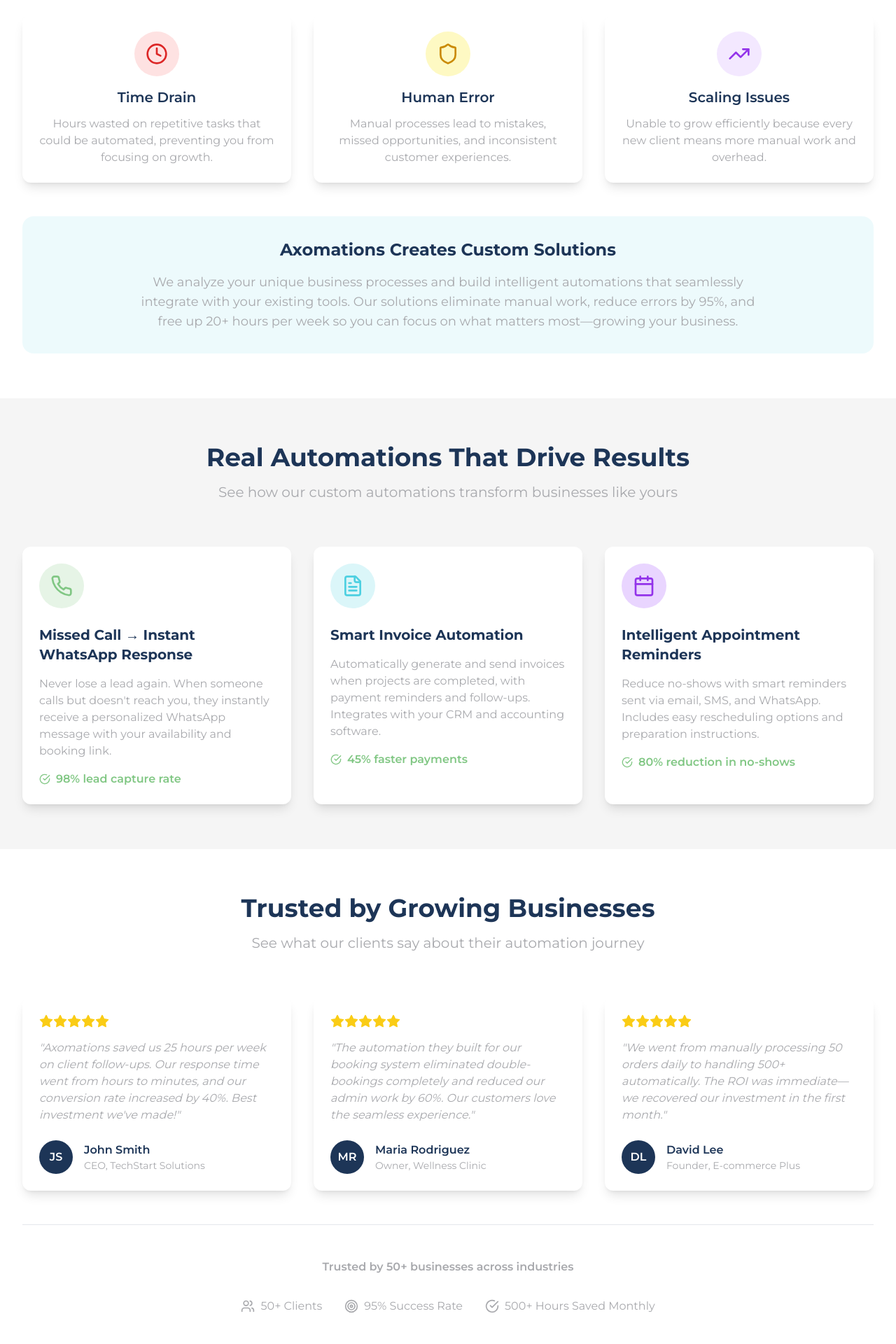
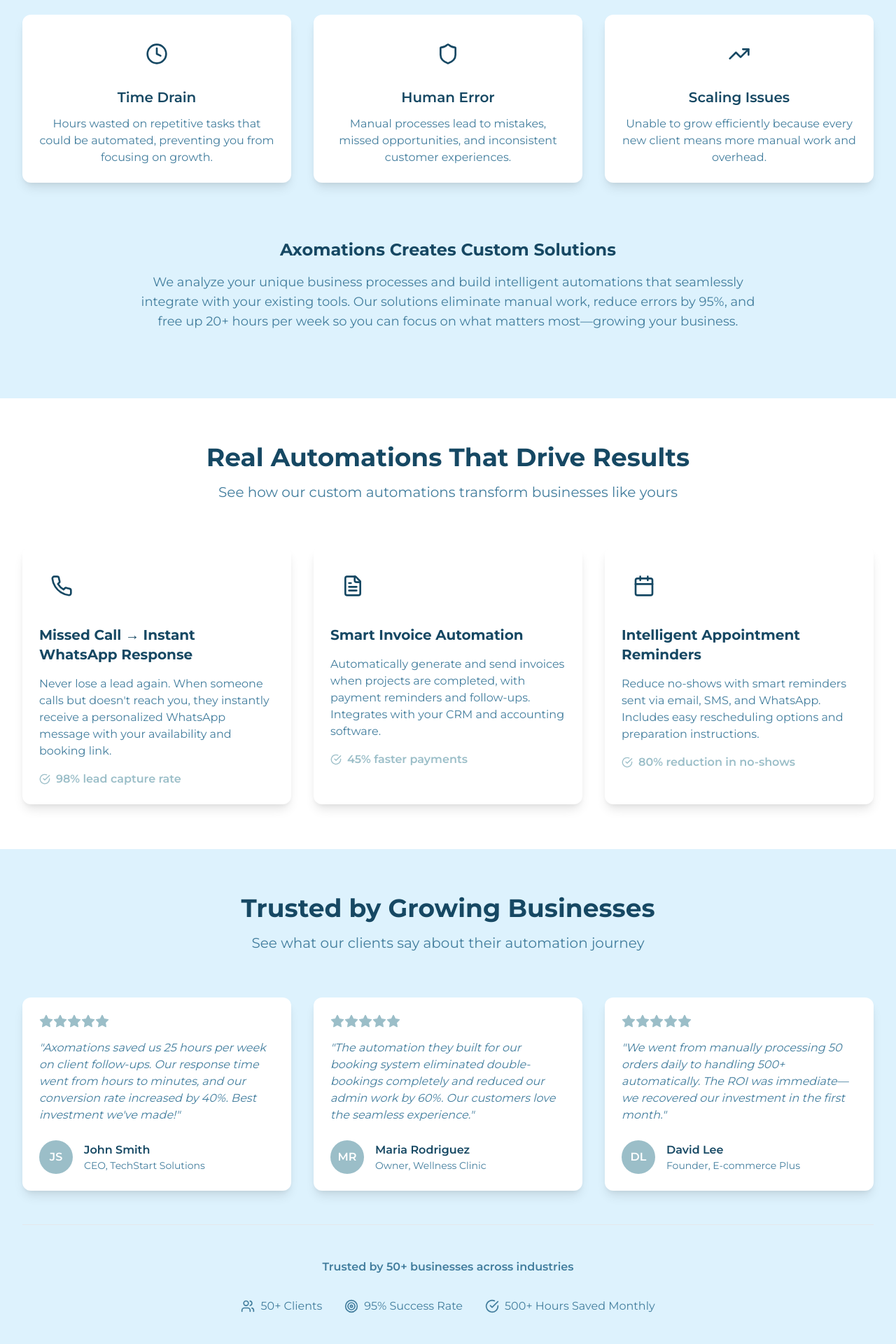
Before and after one commit to farazsaudagar/axomations, a Next.js app: page / in a window 1280 px wide. Shown: the part 720-2640 px from the top of the page at 70% size. Built offline with nearby package versions, Linux system fonts and the light colour scheme.

Commit message:
Changed color schemes, work in progress

```diff
--- a/src/app/globals.css
+++ b/src/app/globals.css
@@ -9,17 +9,6 @@
   --color-secondary: #427D9D;    /* Medium blue */
   --color-accent: #9BBEC8;       /* Light blue */
   --color-muted: #DDF2FD;        /* Pale blue */
-
-  /* Legacy colors for backward compatibility */
-  --color-navy: #1D3557;
-  --color-cool-gray: #A8A9AD;
-  --color-sky-blue: #4DD0E1;
-  --color-soft-green: #81C784;
-  --color-off-white: #F5F5F5;
-  --color-dark-blue: #164863;
-  --color-medium-blue: #427D9D;
-  --color-light-blue: #9BBEC8;
-  --color-pale-blue: #DDF2FD;
   user-select: none;
 }
 
@@ -29,18 +18,139 @@
 
 @layer components {
   .btn-primary {
-    @apply bg-primary text-white font-semibold py-3 px-8 rounded-lg hover:bg-opacity-90 transition-all duration-300 transform hover:scale-105 shadow-lg hover:shadow-xl;
+    background-color: var(--color-primary);
+    color: white;
+    font-weight: 600;
+    padding: 0.75rem 2rem;
+    border-radius: 0.5rem;
+    transition: all 0.3s ease;
+    transform: scale(1);
+    box-shadow: 0 10px 15px -3px rgba(0, 0, 0, 0.1), 0 4px 6px -2px rgba(0, 0, 0, 0.05);
+  }
+
+  .btn-primary:hover {
+    background-color: var(--color-primary);
+    opacity: 0.9;
+    transform: scale(1.05);
+    box-shadow: 0 20px 25px -5px rgba(0, 0, 0, 0.1), 0 10px 10px -5px rgba(0, 0, 0, 0.04);
   }
 
   .btn-secondary {
-    @apply bg-secondary text-white font-semibold py-3 px-8 rounded-lg hover:bg-opacity-90 transition-all duration-300 transform hover:scale-105 shadow-lg hover:shadow-xl;
+    background-color: var(--color-secondary);
+    color: white;
+    font-weight: 600;
+    padding: 0.75rem 2rem;
+    border-radius: 0.5rem;
+    transition: all 0.3s ease;
+    transform: scale(1);
+    box-shadow: 0 10px 15px -3px rgba(0, 0, 0, 0.1), 0 4px 6px -2px rgba(0, 0, 0, 0.05);
+  }
+
+  .btn-secondary:hover {
+    background-color: var(--color-secondary);
+    opacity: 0.9;
+    transform: scale(1.05);
+    box-shadow: 0 20px 25px -5px rgba(0, 0, 0, 0.1), 0 10px 10px -5px rgba(0, 0, 0, 0.04);
   }
 
   .card {
-    @apply bg-white rounded-xl shadow-lg p-6 transition-all duration-300 hover:shadow-xl hover:-translate-y-2;
+    background-color: white;
+    border-radius: 0.75rem;
+    box-shadow: 0 10px 15px -3px rgba(0, 0, 0, 0.1), 0 4px 6px -2px rgba(0, 0, 0, 0.05);
+    padding: 1.5rem;
+    transition: all 0.3s ease;
+  }
+
+  .card:hover {
+    box-shadow: 0 20px 25px -5px rgba(0, 0, 0, 0.1), 0 10px 10px -5px rgba(0, 0, 0, 0.04);
+    transform: translateY(-0.5rem);
   }
 
   .section-padding {
-    @apply py-16 px-4 sm:px-6 lg:px-8;
+    padding: 4rem 1rem;
+  }
+
+  @media (min-width: 640px) {
+    .section-padding {
+      padding-left: 1.5rem;
+      padding-right: 1.5rem;
+    }
+  }
+
+  @media (min-width: 1024px) {
+    .section-padding {
+      padding-left: 2rem;
+      padding-right: 2rem;
+    }
+  }
+
+  /* Text color utilities using CSS variables */
+  .text-primary {
+    color: var(--color-primary);
+  }
+
+  .text-secondary {
+    color: var(--color-secondary);
+  }
+
+  .text-accent {
+    color: var(--color-accent);
+  }
+
+  .text-muted {
+    color: var(--color-muted);
+  }
+
+  /* Background color utilities using CSS variables */
+  .bg-primary {
+    background-color: var(--color-primary);
+  }
+
+  .bg-secondary {
+    background-color: var(--color-secondary);
+  }
+
+  .bg-accent {
+    background-color: var(--color-accent);
+  }
+
+  .bg-muted {
+    background-color: var(--color-muted);
+  }
+
+  /* Background with opacity utilities */
+  .bg-primary\/10 {
+    background-color: color-mix(in srgb, var(--color-primary) 10%, transparent);
+  }
+
+  .bg-secondary\/10 {
+    background-color: color-mix(in srgb, var(--color-secondary) 10%, transparent);
+  }
+
+  .bg-accent\/10 {
+    background-color: color-mix(in srgb, var(--color-accent) 10%, transparent);
+  }
+
+  .bg-accent\/20 {
+    background-color: color-mix(in srgb, var(--color-accent) 20%, transparent);
+  }
+
+  .bg-primary\/20 {
+    background-color: color-mix(in srgb, var(--color-primary) 20%, transparent);
+  }
+
+  .bg-secondary\/20 {
+    background-color: color-mix(in srgb, var(--color-secondary) 20%, transparent);
+  }
+
+  /* Border color utilities */
+  .border-muted\/30 {
+    border-color: color-mix(in srgb, var(--color-muted) 30%, transparent);
+  }
+
+  /* Focus ring utilities */
+  .focus\:ring-accent:focus {
+    --tw-ring-color: var(--color-accent);
+    box-shadow: 0 0 0 3px var(--color-accent);
   }
 }
--- a/src/app/layout.tsx
+++ b/src/app/layout.tsx
@@ -35,7 +35,7 @@
         <link rel="shortcut icon" href="/favicon.png" />
         <link rel="apple-touch-icon" href="/small-logo.png" />
       </head>
-      <body className="font-montserrat bg-off-white">{children}</body>
+      <body className="font-montserrat bg-muted">{children}</body>
     </html>
   )
 }
--- a/src/app/page.tsx
+++ b/src/app/page.tsx
@@ -19,7 +19,7 @@
 
 export default function Home() {
   return (
-    <div className="min-h-screen bg-off-white">
+    <div className="min-h-screen bg-muted">
       {/* Header */}
       <header className="bg-white shadow-sm border-b border-gray-100">
         <div className="max-w-7xl mx-auto px-4 sm:px-6 lg:px-8">
@@ -47,11 +47,11 @@
       {/* Hero Section */}
       <section className="section-padding bg-gradient-to-br from-primary to-secondary text-white">
         <div className="max-w-7xl mx-auto text-center">
-          <h1 className="text-4xl md:text-6xl font-bold mb-6 leading-tight">
+          <h1 className="text-4xl md:text-6xl font-bold mb-6 text-accent leading-tight">
             Automate Your Business.<br />
-            <span className="text-accent">Reclaim Your Time.</span>
+            <span className="text-secondary">Reclaim Your Time.</span>
           </h1>
-          <p className="text-xl md:text-2xl mb-8 text-muted max-w-4xl mx-auto leading-relaxed">
+          <p className="text-xl md:text-2xl mb-8 text-primary max-w-4xl mx-auto leading-relaxed">
             Axomations builds smart, tailor-made automations that save time, reduce error, and grow your business.
           </p>
           <div className="flex justify-center">
@@ -64,54 +64,54 @@
       </section>
 
       {/* Problem → Solution Section */}
-      <section className="section-padding bg-white">
+      <section className="section-padding bg-muted">
         <div className="max-w-7xl mx-auto">
           <div className="text-center mb-16">
-            <h2 className="text-3xl md:text-4xl font-bold text-navy mb-4">
+            <h2 className="text-3xl md:text-4xl font-bold text-primary mb-4">
               Stop Drowning in Manual Tasks
             </h2>
-            <p className="text-xl text-cool-gray max-w-3xl mx-auto">
+            <p className="text-xl text-secondary max-w-3xl mx-auto">
               Your business is losing time and money on repetitive tasks that could be automated
             </p>
           </div>
 
           <div className="grid md:grid-cols-3 gap-8 mb-12">
             <div className="card text-center">
-              <div className="w-16 h-16 bg-red-100 rounded-full flex items-center justify-center mx-auto mb-4">
-                <Clock className="w-8 h-8 text-red-600" />
+              <div className="w-16 h-16 bg-accent/20 rounded-full flex items-center justify-center mx-auto mb-4">
+                <Clock className="w-8 h-8 text-primary" />
               </div>
-              <h3 className="text-xl font-semibold text-navy mb-3">Time Drain</h3>
-              <p className="text-cool-gray">
+              <h3 className="text-xl font-semibold text-primary mb-3">Time Drain</h3>
+              <p className="text-secondary">
                 Hours wasted on repetitive tasks that could be automated, preventing you from focusing on growth.
               </p>
             </div>
 
             <div className="card text-center">
-              <div className="w-16 h-16 bg-yellow-100 rounded-full flex items-center justify-center mx-auto mb-4">
-                <Shield className="w-8 h-8 text-yellow-600" />
+              <div className="w-16 h-16 bg-accent/20 rounded-full flex items-center justify-center mx-auto mb-4">
+                <Shield className="w-8 h-8 text-primary" />
               </div>
-              <h3 className="text-xl font-semibold text-navy mb-3">Human Error</h3>
-              <p className="text-cool-gray">
+              <h3 className="text-xl font-semibold text-primary mb-3">Human Error</h3>
+              <p className="text-secondary">
                 Manual processes lead to mistakes, missed opportunities, and inconsistent customer experiences.
               </p>
             </div>
 
             <div className="card text-center">
-              <div className="w-16 h-16 bg-purple-100 rounded-full flex items-center justify-center mx-auto mb-4">
-                <TrendingUp className="w-8 h-8 text-purple-600" />
+              <div className="w-16 h-16 bg-accent/20 rounded-full flex items-center justify-center mx-auto mb-4">
+                <TrendingUp className="w-8 h-8 text-primary" />
               </div>
-              <h3 className="text-xl font-semibold text-navy mb-3">Scaling Issues</h3>
-              <p className="text-cool-gray">
+              <h3 className="text-xl font-semibold text-primary mb-3">Scaling Issues</h3>
+              <p className="text-secondary">
                 Unable to grow efficiently because every new client means more manual work and overhead.
               </p>
             </div>
           </div>
 
-          <div className="bg-sky-blue/10 rounded-2xl p-8 text-center">
-            <h3 className="text-2xl font-bold text-navy mb-4">
+          <div className="bg-accent/10 rounded-2xl p-8 text-center">
+            <h3 className="text-2xl font-bold text-primary mb-4">
               Axomations Creates Custom Solutions
             </h3>
-            <p className="text-lg text-cool-gray max-w-4xl mx-auto">
+            <p className="text-lg text-secondary max-w-4xl mx-auto">
               We analyze your unique business processes and build intelligent automations that seamlessly integrate
               with your existing tools. Our solutions eliminate manual work, reduce errors by 95%, and free up
               20+ hours per week so you can focus on what matters most—growing your business.
@@ -121,64 +121,64 @@
       </section>
 
       {/* Automation Examples */}
-      <section className="section-padding bg-off-white">
+      <section className="section-padding bg-white">
         <div className="max-w-7xl mx-auto">
           <div className="text-center mb-16">
-            <h2 className="text-3xl md:text-4xl font-bold text-navy mb-4">
+            <h2 className="text-3xl md:text-4xl font-bold text-primary mb-4">
               Real Automations That Drive Results
             </h2>
-            <p className="text-xl text-cool-gray">
+            <p className="text-xl text-secondary">
               See how our custom automations transform businesses like yours
             </p>
           </div>
 
           <div className="grid md:grid-cols-3 gap-8">
             <div className="card">
-              <div className="w-16 h-16 bg-soft-green/20 rounded-full flex items-center justify-center mb-6">
-                <Phone className="w-8 h-8 text-soft-green" />
+              <div className="w-16 h-16 bg-accent/20 rounded-full flex items-center justify-center mb-6">
+                <Phone className="w-8 h-8 text-primary" />
               </div>
-              <h3 className="text-xl font-bold text-navy mb-4">
+              <h3 className="text-xl font-bold text-primary mb-4">
                 Missed Call → Instant WhatsApp Response
               </h3>
-              <p className="text-cool-gray mb-4">
+              <p className="text-secondary mb-4">
                 Never lose a lead again. When someone calls but doesn't reach you, they instantly receive
                 a personalized WhatsApp message with your availability and booking link.
               </p>
-              <div className="flex items-center text-soft-green font-semibold">
+              <div className="flex items-center text-accent font-semibold">
                 <CheckCircle className="w-4 h-4 mr-2" />
                 98% lead capture rate
               </div>
             </div>
 
             <div className="card">
-              <div className="w-16 h-16 bg-sky-blue/20 rounded-full flex items-center justify-center mb-6">
-                <FileText className="w-8 h-8 text-sky-blue" />
+              <div className="w-16 h-16 bg-accent/20 rounded-full flex items-center justify-center mb-6">
+                <FileText className="w-8 h-8 text-primary" />
               </div>
-              <h3 className="text-xl font-bold text-navy mb-4">
+              <h3 className="text-xl font-bold text-primary mb-4">
                 Smart Invoice Automation
               </h3>
-              <p className="text-cool-gray mb-4">
+              <p className="text-secondary mb-4">
                 Automatically generate and send invoices when projects are completed, with payment reminders
                 and follow-ups. Integrates with your CRM and accounting software.
               </p>
-              <div className="flex items-center text-soft-green font-semibold">
+              <div className="flex items-center text-accent font-semibold">
                 <CheckCircle className="w-4 h-4 mr-2" />
                 45% faster payments
               </div>
             </div>
 
             <div className="card">
-              <div className="w-16 h-16 bg-purple-200 rounded-full flex items-center justify-center mb-6">
-                <Calendar className="w-8 h-8 text-purple-600" />
+              <div className="w-16 h-16 bg-accent/20 rounded-full flex items-center justify-center mb-6">
+                <Calendar className="w-8 h-8 text-primary" />
               </div>
-              <h3 className="text-xl font-bold text-navy mb-4">
+              <h3 className="text-xl font-bold text-primary mb-4">
                 Intelligent Appointment Reminders
               </h3>
-              <p className="text-cool-gray mb-4">
+              <p className="text-secondary mb-4">
                 Reduce no-shows with smart reminders sent via email, SMS, and WhatsApp. Includes
                 easy rescheduling options and preparation instructions.
               </p>
-              <div className="flex items-center text-soft-green font-semibold">
+              <div className="flex items-center text-accent font-semibold">
                 <CheckCircle className="w-4 h-4 mr-2" />
                 80% reduction in no-shows
               </div>
@@ -188,13 +188,13 @@
       </section>
 
       {/* Testimonials Section */}
-      <section className="section-padding bg-white">
+      <section className="section-padding bg-muted">
         <div className="max-w-7xl mx-auto">
           <div className="text-center mb-16">
-            <h2 className="text-3xl md:text-4xl font-bold text-navy mb-4">
+            <h2 className="text-3xl md:text-4xl font-bold text-primary mb-4">
               Trusted by Growing Businesses
             </h2>
-            <p className="text-xl text-cool-gray">
+            <p className="text-xl text-secondary">
               See what our clients say about their automation journey
             </p>
           </div>
@@ -203,20 +203,20 @@
             <div className="card">
               <div className="flex items-center mb-4">
                 {[...Array(5)].map((_, i) => (
-                  <Star key={i} className="w-5 h-5 text-yellow-400 fill-current" />
+                  <Star key={i} className="w-5 h-5 text-accent fill-current" />
                 ))}
               </div>
-              <p className="text-cool-gray mb-6 italic">
+              <p className="text-secondary mb-6 italic">
                 "Axomations saved us 25 hours per week on client follow-ups. Our response time went from
                 hours to minutes, and our conversion rate increased by 40%. Best investment we've made!"
               </p>
               <div className="flex items-center">
-                <div className="w-12 h-12 bg-navy rounded-full flex items-center justify-center mr-4">
+                <div className="w-12 h-12 bg-accent rounded-full flex items-center justify-center mr-4">
                   <span className="text-white font-semibold">JS</span>
                 </div>
                 <div>
-                  <div className="font-semibold text-navy">John Smith</div>
-                  <div className="text-cool-gray text-sm">CEO, TechStart Solutions</div>
+                  <div className="font-semibold text-primary">John Smith</div>
+                  <div className="text-secondary text-sm">CEO, TechStart Solutions</div>
                 </div>
               </div>
             </div>
@@ -224,20 +224,20 @@
             <div className="card">
               <div className="flex items-center mb-4">
                 {[...Array(5)].map((_, i) => (
-                  <Star key={i} className="w-5 h-5 text-yellow-400 fill-current" />
+                  <Star key={i} className="w-5 h-5 text-accent fill-current" />
                 ))}
               </div>
-              <p className="text-cool-gray mb-6 italic">
+              <p className="text-secondary mb-6 italic">
                 "The automation they built for our booking system eliminated double-bookings completely
                 and reduced our admin work by 60%. Our customers love the seamless experience."
               </p>
               <div className="flex items-center">
-                <div className="w-12 h-12 bg-navy rounded-full flex items-center justify-center mr-4">
+                <div className="w-12 h-12 bg-accent rounded-full flex items-center justify-center mr-4">
                   <span className="text-white font-semibold">MR</span>
                 </div>
                 <div>
-                  <div className="font-semibold text-navy">Maria Rodriguez</div>
-                  <div className="text-cool-gray text-sm">Owner, Wellness Clinic</div>
+                  <div className="font-semibold text-primary">Maria Rodriguez</div>
+                  <div className="text-secondary text-sm">Owner, Wellness Clinic</div>
                 </div>
               </div>
             </div>
@@ -245,20 +245,20 @@
             <div className="card">
               <div className="flex items-center mb-4">
                 {[...Array(5)].map((_, i) => (
-                  <Star key={i} className="w-5 h-5 text-yellow-400 fill-current" />
+                  <Star key={i} className="w-5 h-5 text-accent fill-current" />
                 ))}
               </div>
-              <p className="text-cool-gray mb-6 italic">
+              <p className="text-secondary mb-6 italic">
                 "We went from manually processing 50 orders daily to handling 500+ automatically.
                 The ROI was immediate—we recovered our investment in the first month."
               </p>
               <div className="flex items-center">
-                <div className="w-12 h-12 bg-navy rounded-full flex items-center justify-center mr-4">
+                <div className="w-12 h-12 bg-accent rounded-full flex items-center justify-center mr-4">
                   <span className="text-white font-semibold">DL</span>
                 </div>
                 <div>
-                  <div className="font-semibold text-navy">David Lee</div>
-                  <div className="text-cool-gray text-sm">Founder, E-commerce Plus</div>
+                  <div className="font-semibold text-primary">David Lee</div>
+                  <div className="text-secondary text-sm">Founder, E-commerce Plus</div>
                 </div>
               </div>
             </div>
@@ -267,9 +267,9 @@
           {/* Trust Indicators */}
           <div className="border-t border-gray-200 pt-12">
             <div className="text-center mb-8">
-              <p className="text-cool-gray font-semibold">Trusted by 50+ businesses across industries</p>
+              <p className="text-secondary font-semibold">Trusted by 50+ businesses across industries</p>
             </div>
-            <div className="flex justify-center items-center space-x-8 text-cool-gray">
+            <div className="flex justify-center items-center space-x-8 text-secondary">
               <div className="flex items-center">
                 <Users className="w-5 h-5 mr-2" />
                 <span>50+ Clients</span>
@@ -322,7 +322,7 @@
                 className="h-auto"
               />
             </div>
-            <div className="text-cool-gray text-sm">
+            <div className="text-secondary text-sm">
               © 2025 Axomations. All rights reserved.
             </div>
           </div>
```
Also changed, not shown: src/app/contact/page.tsx (+32 -32 lines), tailwind.config.js (+1 -15 lines).
